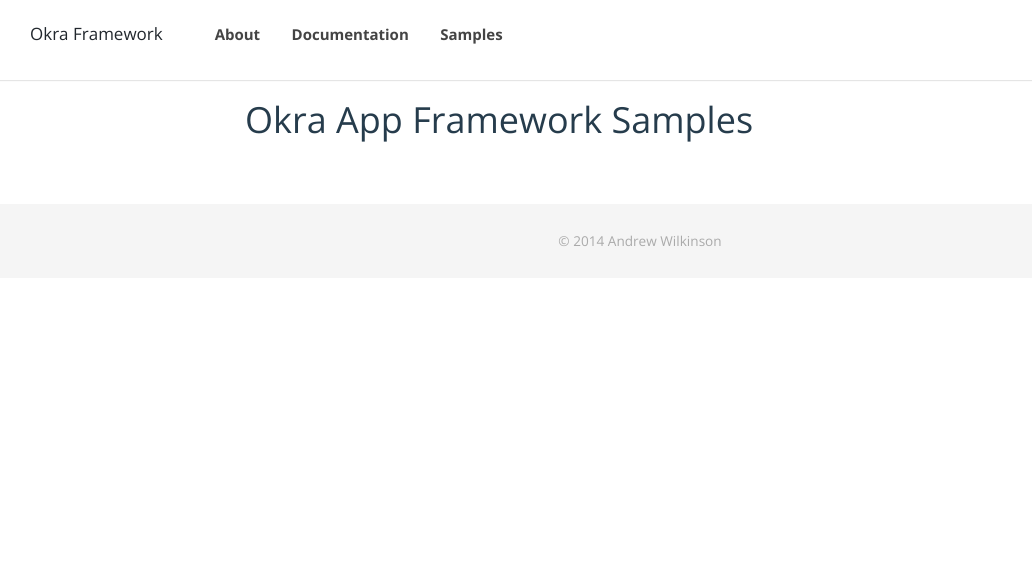
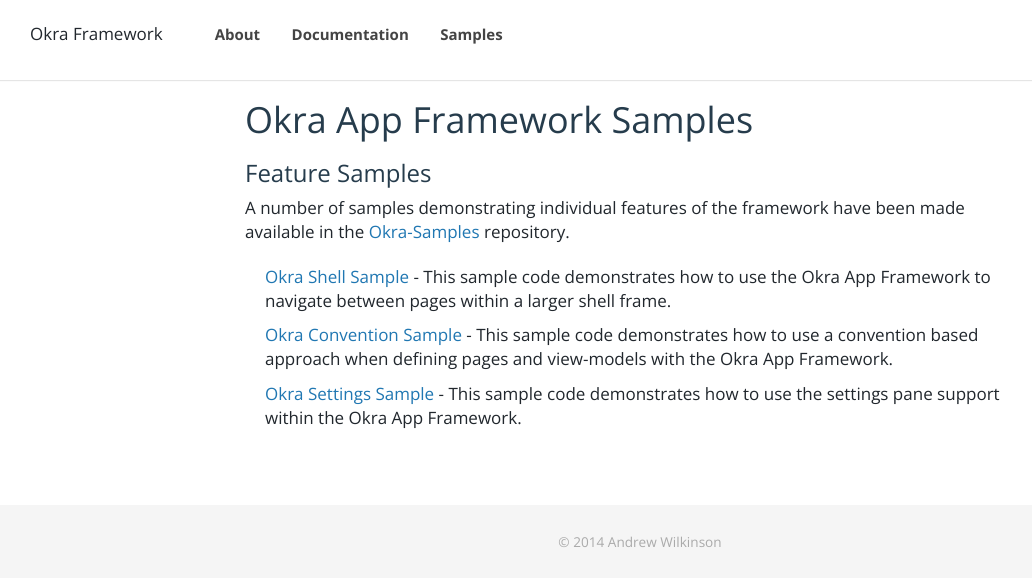
Before and after one commit to OkraFramework/OkraFramework.github.io, a Jekyll site: the page built from samples/index.html, in a window 1280 px wide. Shown: the top 587 px of the page, without its empty margins (0-1032 px from the left). Built offline with Jekyll 4.4.1, drawn with Linux system fonts in a browser that asks for light colours; nearby versions of some CDN libraries.

Commit message:
Add list of sample projects

```diff
--- a/samples/index.html
+++ b/samples/index.html
@@ -2,6 +2,13 @@
 layout: default
 ---
 
-<div class="container">
+<div class="container doc-index">
     <h1>Okra App Framework Samples</h1>
+    <h2>Feature Samples</h2>
+    <p>A number of samples demonstrating individual features of the framework have been made available in the <a href="https://github.com/OkraFramework/Okra-Samples">Okra-Samples</a> repository.</p>
+    <div style="margin:20px">
+        <p><a href="https://github.com/OkraFramework/Okra-Samples/tree/master/OkraShellSample">Okra Shell Sample</a> - This sample code demonstrates how to use the Okra App Framework to navigate between pages within a larger shell frame.</p>
+        <p><a href="https://github.com/OkraFramework/Okra-Samples/tree/master/OkraConventionSample">Okra Convention Sample</a> - This sample code demonstrates how to use a convention based approach when defining pages and view-models with the Okra App Framework.</p>
+        <p><a href="https://github.com/OkraFramework/Okra-Samples/tree/master/OkraSettingsSample">Okra Settings Sample</a> - This sample code demonstrates how to use the settings pane support within the Okra App Framework.</p>
+    </div>
 </div>
```
